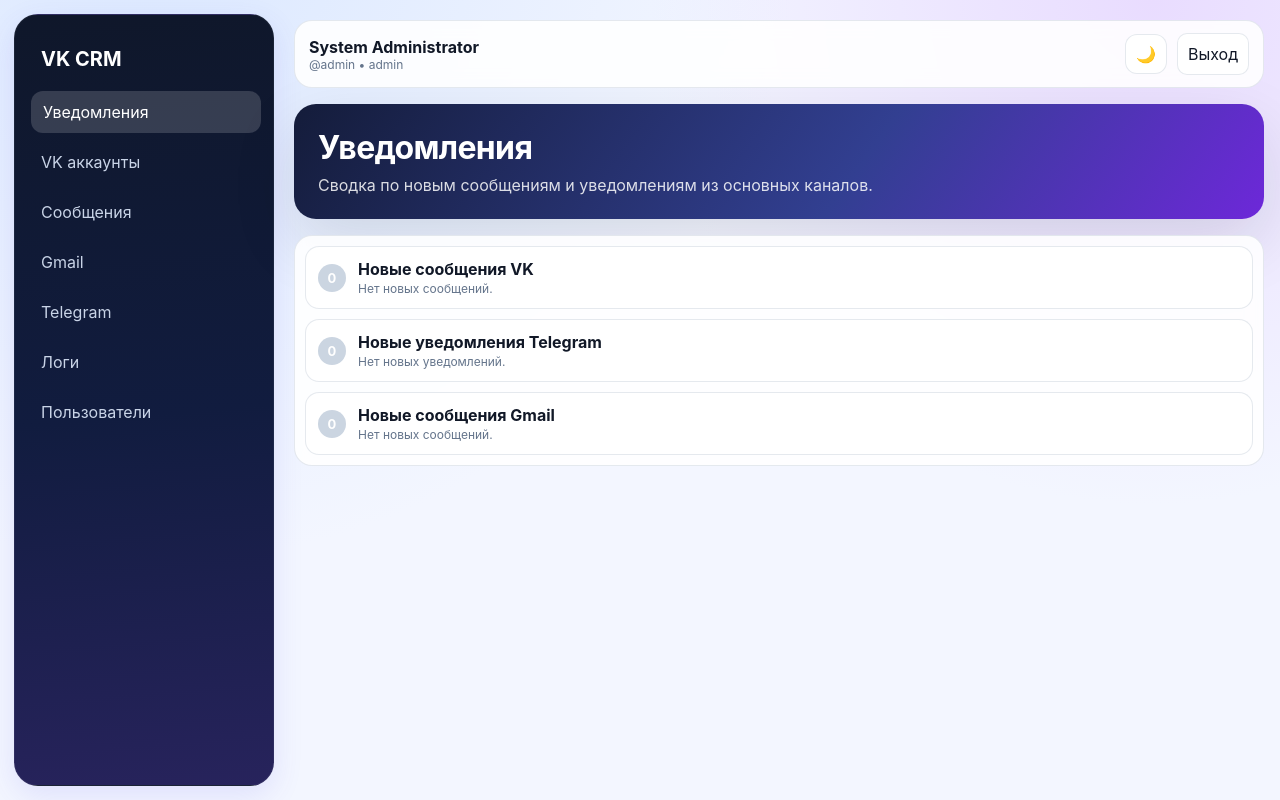
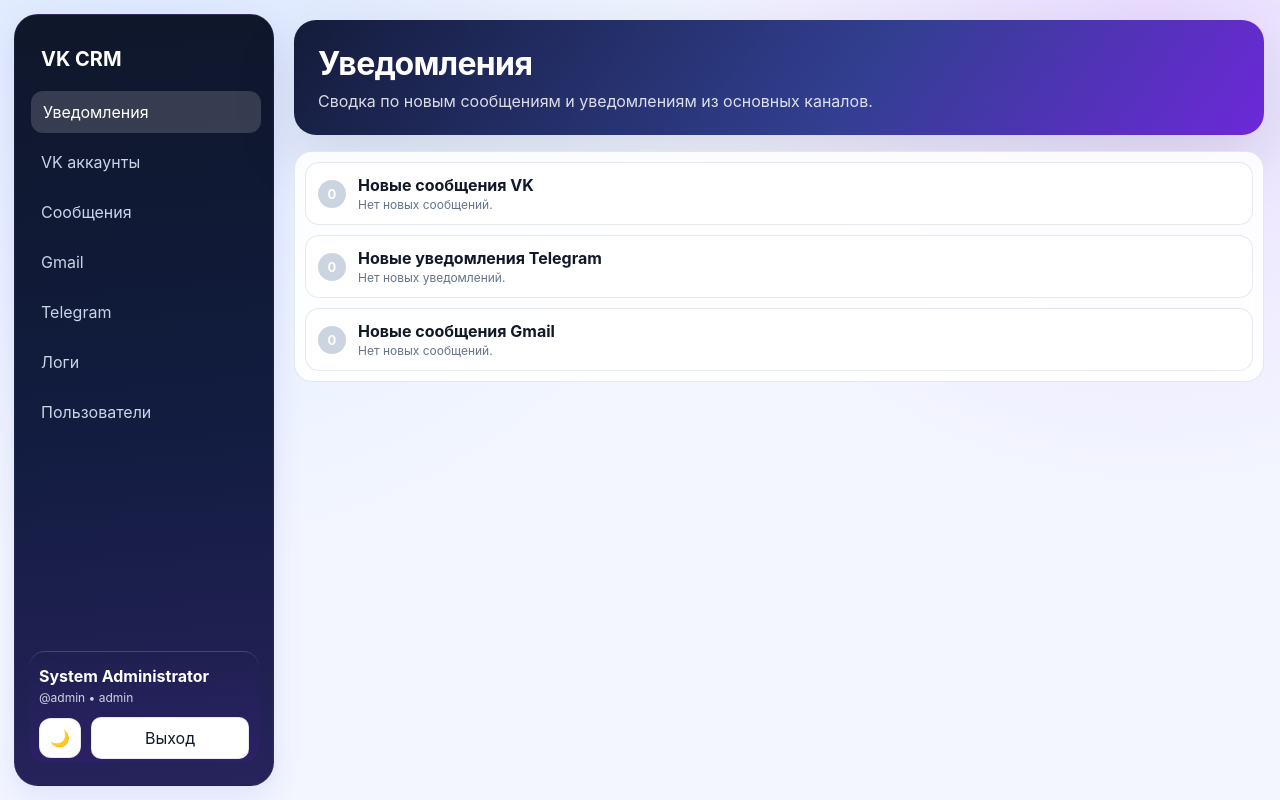
Before and after one commit to vhudoverdiev/Message, a FastAPI app: page /dashboard in a window 1280 px wide. Run offline with FastAPI, Linux system fonts and the light colour scheme; the visitor is signed in with stand-in values (Sample User, id 1); data comes from the database, SQL or seed files in the repository; data that the repository does not hold is empty.

Commit message:
Redesign sidebar footer and animate dashboard notification tabs

```diff
--- a/app/static/app.js
+++ b/app/static/app.js
@@ -37,3 +37,12 @@
     window.localStorage.setItem(THEME_STORAGE_KEY, nextTheme);
   });
 }
+
+document.querySelectorAll('.js-notification-tab').forEach((tab) => {
+  tab.addEventListener('click', () => {
+    tab.classList.add('is-pressed');
+    window.setTimeout(() => {
+      tab.classList.remove('is-pressed');
+    }, 180);
+  });
+});
--- a/app/static/style.css
+++ b/app/static/style.css
@@ -79,6 +79,10 @@
     border-radius: 24px;
     box-shadow: var(--shadow-md);
     border: 1px solid rgba(255, 255, 255, 0.05);
+    display: flex;
+    flex-direction: column;
+    justify-content: space-between;
+    gap: 18px;
 }
 
 .brand {
@@ -103,22 +107,68 @@
     transform: translateX(2px);
 }
 
+.sidebar-footer {
+    border-top: 1px solid rgba(203, 213, 225, 0.2);
+    padding: 14px 10px 4px;
+    background: linear-gradient(180deg, rgba(255, 255, 255, 0) 0%, rgba(76, 29, 149, 0.18) 100%);
+    border-radius: 16px;
+    animation: slideUp .45s ease both;
+}
+
+.account-panel {
+    display: grid;
+    gap: 4px;
+    margin-bottom: 12px;
+}
+
+.account-panel strong {
+    color: #fff;
+}
+
+.account-panel .small {
+    color: #cbd5e1;
+}
+
+.sidebar-footer-actions {
+    display: flex;
+    gap: 10px;
+    align-items: center;
+}
+
+.sidebar-icon-btn {
+    background: rgba(255, 255, 255, 0.14);
+    color: #fff;
+    border-color: rgba(255, 255, 255, 0.2);
+    transition: transform .25s ease, box-shadow .25s ease, background .25s ease;
+}
+
+.sidebar-icon-btn:hover {
+    transform: translateY(-1px) rotate(-8deg);
+    background: rgba(255, 255, 255, 0.2);
+    box-shadow: 0 8px 18px rgba(15, 23, 42, 0.25);
+}
+
+.sidebar-logout-form {
+    flex: 1;
+}
+
+.sidebar-logout-form .btn {
+    background: rgba(255, 255, 255, 0.14);
+    border-color: rgba(255, 255, 255, 0.2);
+    color: #fff;
+    transition: transform .25s ease, background .25s ease;
+}
+
+.sidebar-logout-form .btn:hover {
+    transform: translateY(-1px);
+    background: rgba(255, 255, 255, 0.22);
+}
+
 .main {
     padding: 6px 2px 24px;
     display: flex;
     flex-direction: column;
     gap: 16px;
-}
-
-.topbar {
-    background: var(--panel);
-    border: 1px solid var(--border);
-    backdrop-filter: blur(8px);
-    border-radius: 18px;
-    padding: 12px 14px;
-    display: flex;
-    align-items: center;
-    justify-content: space-between;
 }
 
 .page-header {
@@ -290,12 +340,6 @@
 
 .row-actions { display: flex; gap: 8px; flex-wrap: wrap; }
 
-.topbar-actions {
-    display: flex;
-    align-items: center;
-    gap: 10px;
-}
-
 .icon-btn {
     width: 42px;
     min-width: 42px;
@@ -410,7 +454,7 @@
 @media (max-width: 1024px) {
     .app-shell { grid-template-columns: 1fr; padding: 10px; }
     .grid-4, .grid-3, .grid-2, .form-grid { grid-template-columns: 1fr; }
-    .topbar-actions { width: 100%; justify-content: flex-end; }
+    .sidebar { min-height: auto; }
 }
 
 .notifications-card {
@@ -423,6 +467,8 @@
 }
 
 .notification-tab {
+    position: relative;
+    overflow: hidden;
     display: flex;
     align-items: center;
     gap: 12px;
@@ -430,12 +476,34 @@
     border-radius: 14px;
     padding: 12px;
     background: var(--panel-solid);
-    transition: transform .2s ease, border-color .2s ease;
+    transition: transform .22s ease, border-color .22s ease, box-shadow .22s ease;
 }
 
-.notification-tab:hover {
-    transform: translateY(-1px);
+.notification-tab::after {
+    content: '';
+    position: absolute;
+    inset: -40% auto auto -20%;
+    width: 120px;
+    height: 180px;
+    background: linear-gradient(115deg, rgba(79, 70, 229, 0), rgba(79, 70, 229, 0.18), rgba(79, 70, 229, 0));
+    transform: translateX(-180%);
+    transition: transform .6s ease;
+}
+
+.notification-tab:hover,
+.notification-tab:focus-visible {
+    transform: translateY(-2px) scale(1.01);
     border-color: rgba(79, 70, 229, 0.42);
+    box-shadow: 0 14px 28px rgba(79, 70, 229, 0.12);
+}
+
+.notification-tab:hover::after,
+.notification-tab:focus-visible::after {
+    transform: translateX(330%);
+}
+
+.notification-tab.is-pressed {
+    transform: scale(0.985);
 }
 
 .count-circle {
@@ -460,3 +528,8 @@
     flex-direction: column;
     gap: 2px;
 }
+
+@keyframes slideUp {
+  from { opacity: 0; transform: translateY(12px); }
+  to { opacity: 1; transform: translateY(0); }
+}
--- a/app/templates/base.html
+++ b/app/templates/base.html
@@ -9,6 +9,7 @@
 <body>
 <div class="app-shell">
     <aside class="sidebar">
+        <div>
             <div class="brand">VK CRM</div>
             <nav class="menu">
                 <a href="/dashboard" class="{% if request.url.path in ['/', '/dashboard'] %}active{% endif %}">Уведомления</a>
@@ -19,20 +20,22 @@
                 <a href="/logs" class="{% if '/logs' in request.url.path %}active{% endif %}">Логи</a>
                 <a href="/users" class="{% if '/users' in request.url.path %}active{% endif %}">Пользователи</a>
             </nav>
-    </aside>
-    <main class="main">
-        <header class="topbar">
-            <div>
+        </div>
+
+        <div class="sidebar-footer">
+            <div class="account-panel">
                 <strong>{{ current_user.full_name }}</strong>
                 <div class="small">@{{ current_user.username }} • {{ current_user.role }}</div>
             </div>
-            <div class="topbar-actions">
-                <button class="btn secondary icon-btn" type="button" id="theme-toggle" aria-label="Переключить тему">🌙</button>
-                <form action="/logout" method="post" class="inline-form">
+            <div class="sidebar-footer-actions">
+                <button class="btn secondary icon-btn sidebar-icon-btn" type="button" id="theme-toggle" aria-label="Переключить тему">🌙</button>
+                <form action="/logout" method="post" class="inline-form sidebar-logout-form">
                     <button class="btn secondary" type="submit">Выход</button>
                 </form>
             </div>
-        </header>
+        </div>
+    </aside>
+    <main class="main">
         {% block content %}{% endblock %}
     </main>
 </div>
--- a/app/templates/dashboard.html
+++ b/app/templates/dashboard.html
@@ -8,7 +8,7 @@
 <div class="card notifications-card">
     <div class="notifications-list">
         {% for notification in stats.notifications.values() %}
-        <a class="notification-tab" href="{{ notification.link }}">
+        <a class="notification-tab js-notification-tab" href="{{ notification.link }}" data-target="{{ notification.link }}">
             {% if notification.count > 0 %}
             <span class="count-circle" aria-label="Новых: {{ notification.count }}">{{ notification.count }}</span>
             {% else %}
```
Lines whose indentation alone changed are shown as unchanged.
